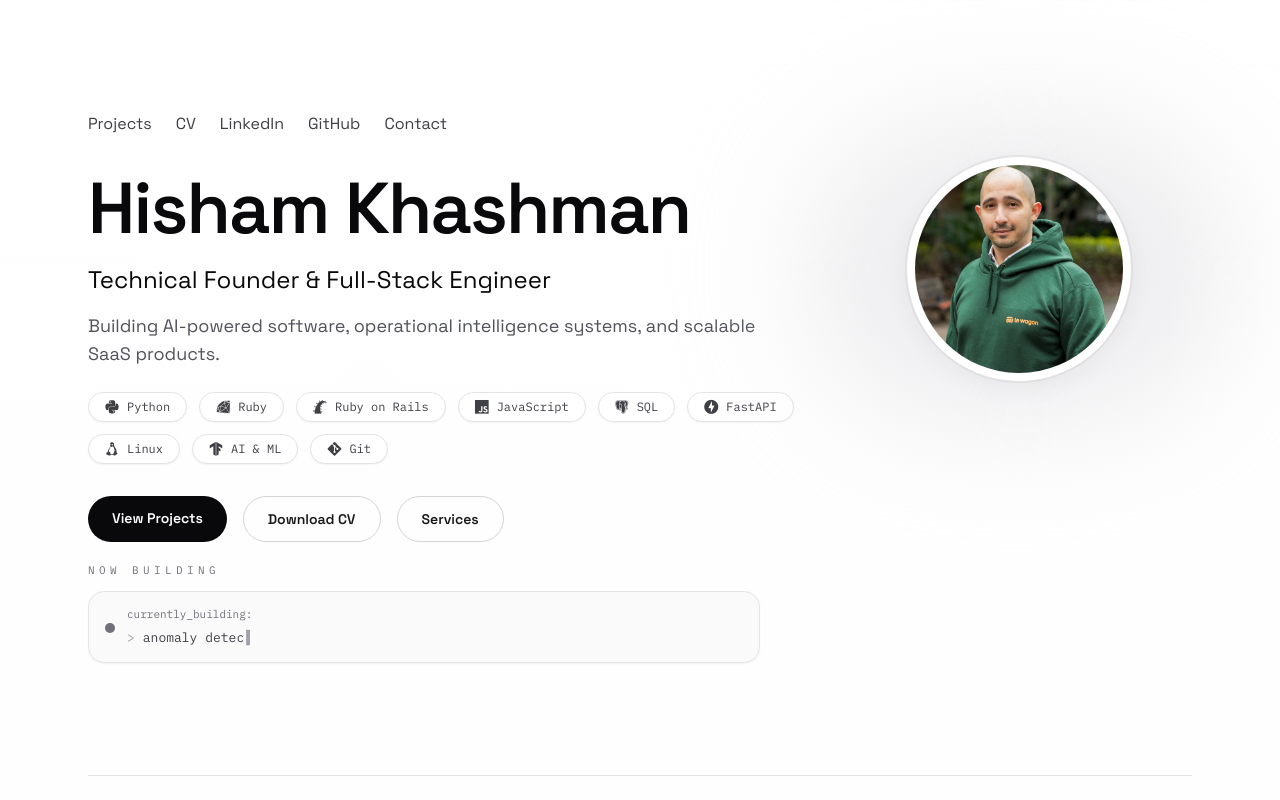
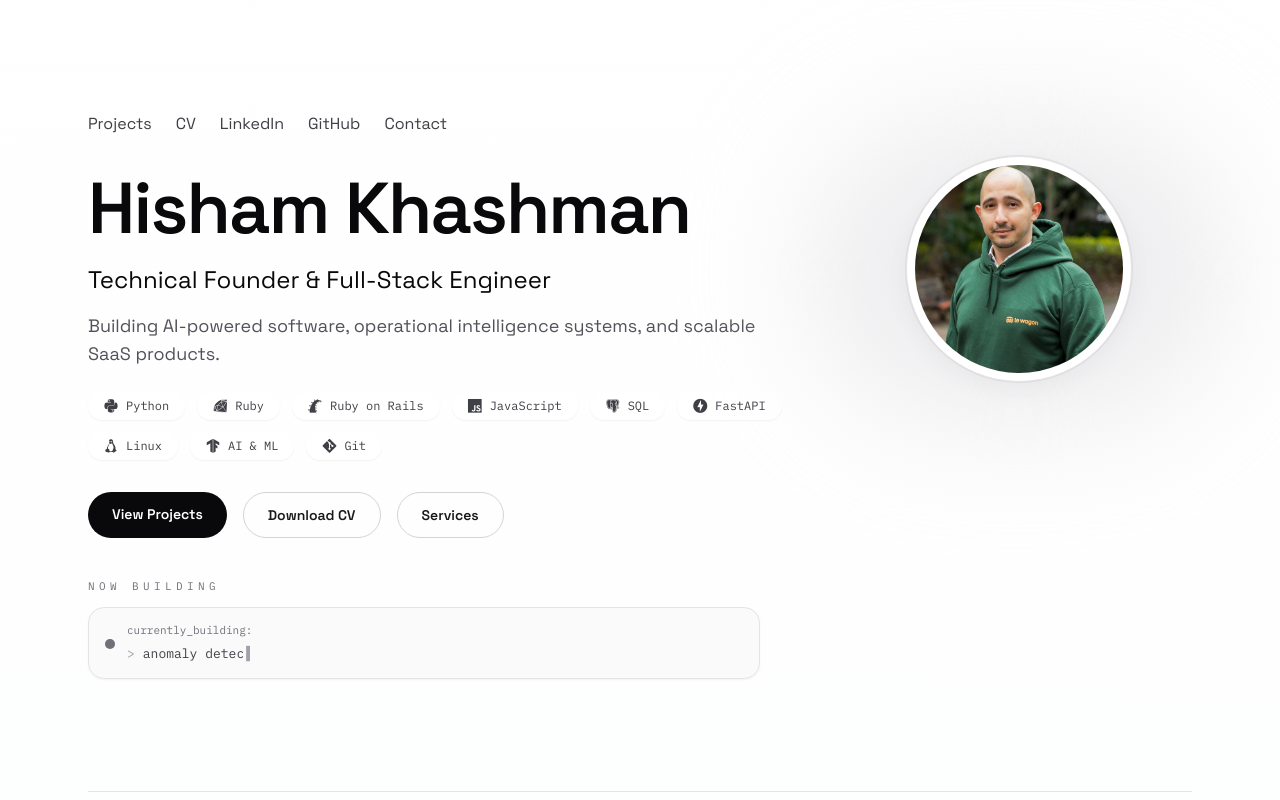
Before and after one commit to Hishamkhashman1/portfolio, a Next.js app: page / in a window 1280 px wide. Shown: the top 800 px of the page. Built offline with nearby package versions, Linux system fonts and the light colour scheme.

Commit message:
fix: removed the pills borders from tech stack

```diff
--- a/components/Hero.tsx
+++ b/components/Hero.tsx
@@ -58,7 +58,7 @@ export default function Hero() {
               {profile.stack.map((item) => (
                 <span
                   key={item}
-                  className="inline-flex items-center gap-2 rounded-full border border-zinc-200 bg-white px-4 py-1.5 text-xs font-mono text-zinc-700 shadow-sm"
+                  className="inline-flex items-center gap-2 rounded-full bg-white px-4 py-1.5 text-xs font-mono text-zinc-700 shadow-sm"
                 >
                   {getStackIcon(item) ? (
                     <i className={`${getStackIcon(item)} text-sm`} aria-hidden />
--- a/components/NowBuildingStatus.tsx
+++ b/components/NowBuildingStatus.tsx
@@ -72,7 +72,7 @@ export default function NowBuildingStatus() {
   }, [activeIndex]);
 
   return (
-    <section className="mt-5 max-w-2xl">
+    <section className="mt-8 max-w-2xl sm:mt-10">
       <p className="text-[11px] font-mono uppercase tracking-[0.4em] text-zinc-500">
         Now Building
       </p>
```
